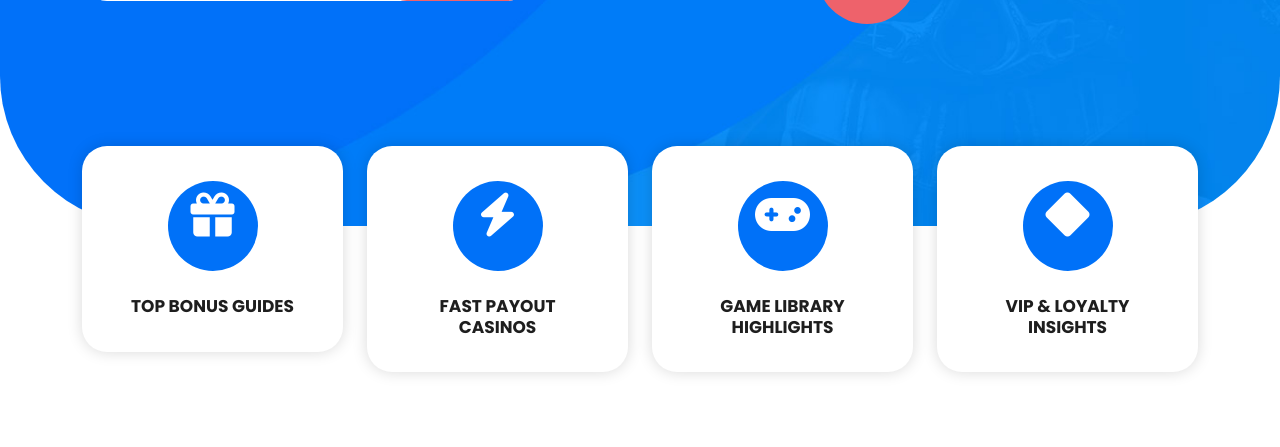
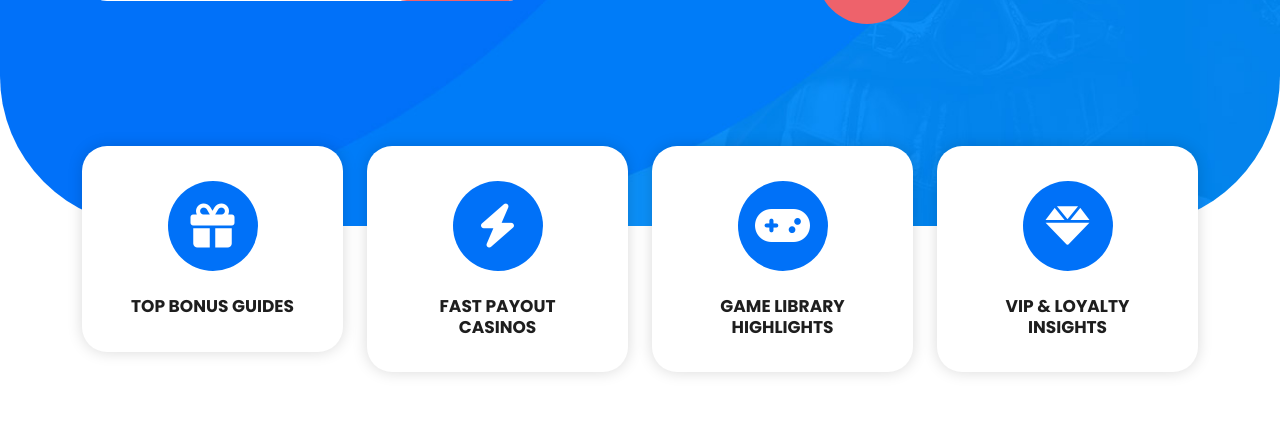
Before and after one commit to Kira41/casino, a PHP site: page / in a window 1280 px wide. Shown: the part 660-1107 px from the top of the page. Run offline with PHP 8.4, Linux system fonts and the light colour scheme.

Commit message:
Fix feature icons alignment and diamond icon

```diff
--- a/assets/css/templatemo-lugx-gaming.css
+++ b/assets/css/templatemo-lugx-gaming.css
@@ -798,9 +798,10 @@ Services Style
 .features .item .image {
   width: 90px;
   height: 90px;
-  display: inline-block;
-  text-align: center;
-  line-height: 90px;
+  display: flex;
+  align-items: center;
+  justify-content: center;
+  margin: 0 auto;
   background-color: #0071f8;
   border-radius: 50%;
   transition: all .3s;
--- a/index.html
+++ b/index.html
@@ -137,7 +137,7 @@ https://templatemo.com/tm-589-lugx-gaming
           <a href="#">
             <div class="item">
               <div class="image">
-                <i class="fa fa-diamond" aria-hidden="true" style="font-size: 44px;"></i>
+                <i class="fa fa-gem" aria-hidden="true" style="font-size: 44px;"></i>
               </div>
               <h4>VIP & Loyalty Insights</h4>
             </div>
```
